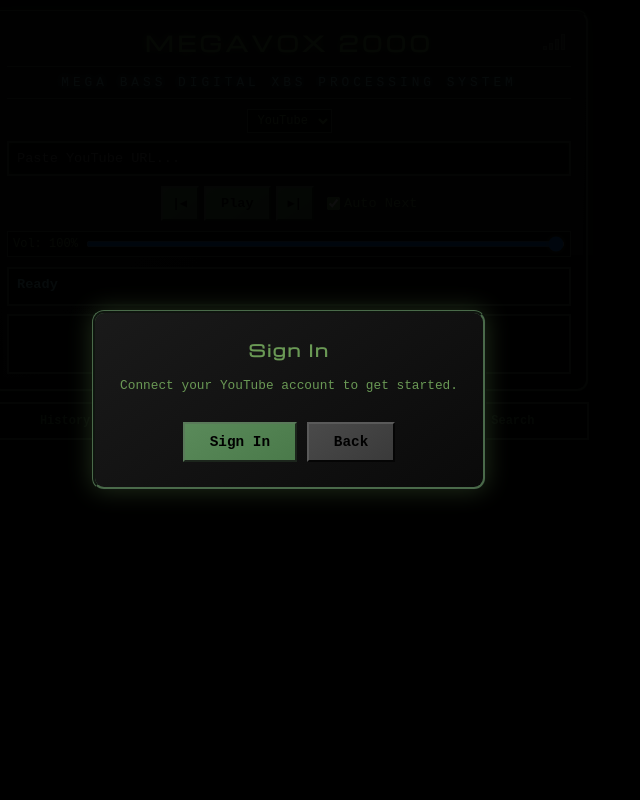
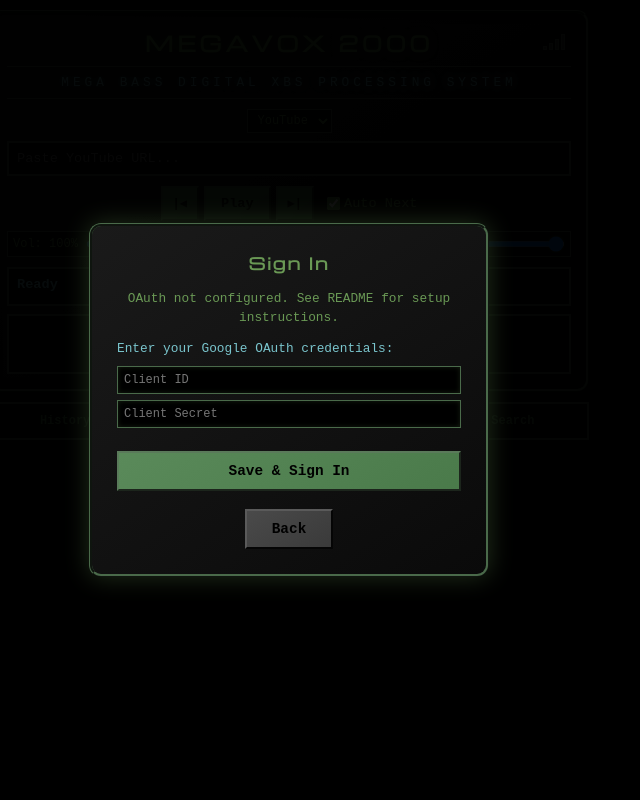
Before and after one commit to pinksok/megavox2000, a Flask app: page / in a window 1280 px wide. Shown: the whole page, without its empty margins (351-991 px from the left). Run offline with Flask 3, Linux system fonts and the light colour scheme; parts of the project's set-up code (start-up, migrations or seed data) failed here and were passed over; some libraries are stand-ins or nearby versions.

Commit message:
fix(auth): show errors instead of spinning, add web credential config
pollAuth() silently swallowed fatal errors like "invalid client secret",
causing the UI to spin forever. Now detects fatal vs transient errors and
shows actionable messages. Added /auth/config endpoint and web form so
OAuth credentials can be updated from the browser without SSH access.
prep-sd.sh now copies SSH public key for automatic remote access.

Co-Authored-By: Claude Opus 4.6 <noreply@anthropic.com>

```diff
--- a/app/auth.py
+++ b/app/auth.py
@@ -1,6 +1,8 @@
 """Auth routes - delegates to active service's auth adapter."""
 
 import io
+import json as json_mod
+import os
 
 import qrcode
 import qrcode.image.svg
@@ -42,6 +44,31 @@ def auth_complete():
     return jsonify(result)
 
 
+@auth_bp.route("/auth/config", methods=["POST"])
+def auth_config():
+    """Update OAuth credentials from web UI (no SSH needed)."""
+    data = request.get_json() or {}
+    client_id = (data.get("client_id") or "").strip()
+    client_secret = (data.get("client_secret") or "").strip()
+    if not client_id or not client_secret:
+        return jsonify({"error": "Both client_id and client_secret are required."})
+
+    # Write to oauth_config.json
+    config_path = os.path.join(os.path.dirname(os.path.abspath(__file__)), "oauth_config.json")
+    fd = os.open(config_path, os.O_WRONLY | os.O_CREAT | os.O_TRUNC, 0o600)
+    with os.fdopen(fd, "w") as f:
+        json_mod.dump({"client_id": client_id, "client_secret": client_secret}, f, indent=4)
+
+    # Reload credentials in the YouTube service module
+    import service_youtube
+    service_youtube.reload_oauth_config()
+
+    # Clear any stale auth state
+    state.auth_pending = None
+
+    return jsonify({"success": True})
+
+
 @auth_bp.route("/auth/qr")
 def auth_qr():
     """Generate QR code for the current auth URL as SVG."""
--- a/app/service_youtube.py
+++ b/app/service_youtube.py
@@ -36,6 +36,12 @@ def _load_oauth_config():
 
 
 _client_id, _client_secret = _load_oauth_config()
+
+
+def reload_oauth_config():
+    """Reload OAuth credentials from config file (called after config update)."""
+    global _client_id, _client_secret
+    _client_id, _client_secret = _load_oauth_config()
 
 
 # --- Internal helpers ---
--- a/app/templates/index.html
+++ b/app/templates/index.html
@@ -460,7 +460,14 @@
                 <p>Enter this code:</p>
                 <div class="auth-code" id="auth-code"></div>
             </div>
+            <div id="auth-config-form" style="display:none;text-align:left;margin:10px 0;">
+                <p style="font-size:0.8rem;color:#7ac5cd;margin-bottom:8px;">Enter your Google OAuth credentials:</p>
+                <input type="text" id="config-client-id" placeholder="Client ID" style="width:100%;box-sizing:border-box;background:#000;color:#6a9955;border:1px solid #4a6a4a;font-family:'Courier New',monospace;font-size:0.75rem;padding:6px;margin-bottom:6px;outline:none;" />
+                <input type="text" id="config-client-secret" placeholder="Client Secret" style="width:100%;box-sizing:border-box;background:#000;color:#6a9955;border:1px solid #4a6a4a;font-family:'Courier New',monospace;font-size:0.75rem;padding:6px;margin-bottom:8px;outline:none;" />
+                <button class="auth-btn" onclick="saveConfig()" style="width:100%;">Save & Sign In</button>
+            </div>
             <button class="auth-btn" id="auth-btn" onclick="startAuth()">Sign In</button>
+            <a href="#" id="auth-config-link" onclick="showConfigForm();return false;" style="display:none;color:#7ac5cd;font-size:0.75rem;margin-top:8px;display:none;">Update Credentials</a>
             <button class="auth-btn" id="auth-back-btn" onclick="authGoBack()" style="display:none;margin-top:8px;background:linear-gradient(145deg,#4a4a4a,#3a3a3a);border-color:#5a5a5a;">Back</button>
         </div>
     </div>
@@ -1333,6 +1340,11 @@
                     // Show back button so user can switch to a different service
                     document.getElementById('auth-back-btn').style.display = '';
                     document.getElementById('auth-overlay').classList.add('active');
+                    // If OAuth not configured, show config form directly
+                    if (j.error && j.error.toLowerCase().includes('not configured')) {
+                        document.getElementById('auth-msg').textContent = j.error;
+                        showConfigForm();
+                    }
                 }
             } catch(e) {}
         }
@@ -1348,6 +1360,10 @@
                     document.getElementById('auth-msg').textContent = 'Error: ' + j.error;
                     btn.disabled = false;
                     btn.textContent = 'Try Again';
+                    var err = j.error.toLowerCase();
+                    if (err.includes('not configured') || err.includes('secret') || err.includes('client')) {
+                        showConfigForm();
+                    }
                     return;
                 }
                 document.getElementById('auth-code').textContent = j.user_code;
@@ -1383,10 +1399,59 @@
                         if (lastId && lastTitle) {
                             document.getElementById('now-playing').textContent = lastTitle;
                         }
+                    } else if (j.error) {
+                        var err = j.error.toLowerCase();
+                        // "waiting for authorization" and "wait a moment" are expected — keep polling
+                        if (err.includes('waiting') || err.includes('wait a moment')) return;
+                        // Fatal error — stop polling, show error with retry
+                        clearInterval(authPollTimer);
+                        document.getElementById('auth-msg').textContent = 'Error: ' + j.error;
+                        document.getElementById('auth-code-display').style.display = 'none';
+                        document.getElementById('auth-btn').style.display = '';
+                        document.getElementById('auth-btn').disabled = false;
+                        document.getElementById('auth-btn').textContent = 'Try Again';
+                        // Show config form link for credential errors
+                        if (err.includes('secret') || err.includes('client') || err.includes('not configured')) {
+                            showConfigForm();
+                        }
                     }
-                    // If still pending, just keep polling silently
                 } catch(e) {}
             }, 5000);
+        }
+
+        function showConfigForm() {
+            document.getElementById('auth-config-form').style.display = 'block';
+            document.getElementById('auth-btn').style.display = 'none';
+            document.getElementById('auth-code-display').style.display = 'none';
+        }
+
+        async function saveConfig() {
+            var clientId = document.getElementById('config-client-id').value.trim();
+            var clientSecret = document.getElementById('config-client-secret').value.trim();
+            if (!clientId || !clientSecret) {
+                document.getElementById('auth-msg').textContent = 'Both fields are required.';
+                return;
+            }
+            document.getElementById('auth-msg').textContent = 'Saving...';
+            try {
+                var r = await fetch('/auth/config', {
+                    method: 'POST',
+                    headers: {'Content-Type': 'application/json'},
+                    body: JSON.stringify({client_id: clientId, client_secret: clientSecret})
+                });
+                var j = await r.json();
+                if (j.error) {
+                    document.getElementById('auth-msg').textContent = 'Error: ' + j.error;
+                    return;
+                }
+                // Config saved — hide form, start auth flow
+                document.getElementById('auth-config-form').style.display = 'none';
+                document.getElementById('auth-msg').textContent = 'Credentials saved. Starting sign-in...';
+                document.getElementById('auth-btn').style.display = '';
+                startAuth();
+            } catch(e) {
+                document.getElementById('auth-msg').textContent = 'Connection error. Try again.';
+            }
         }
 
         // Service selection
@@ -1452,6 +1517,7 @@
             // Reset auth overlay state
             document.getElementById('auth-overlay').classList.remove('active');
             document.getElementById('auth-code-display').style.display = 'none';
+            document.getElementById('auth-config-form').style.display = 'none';
             document.getElementById('auth-btn').style.display = '';
             document.getElementById('auth-btn').disabled = false;
             document.getElementById('auth-btn').textContent = 'Sign In';
```
Also changed, not shown: 1 other file.
